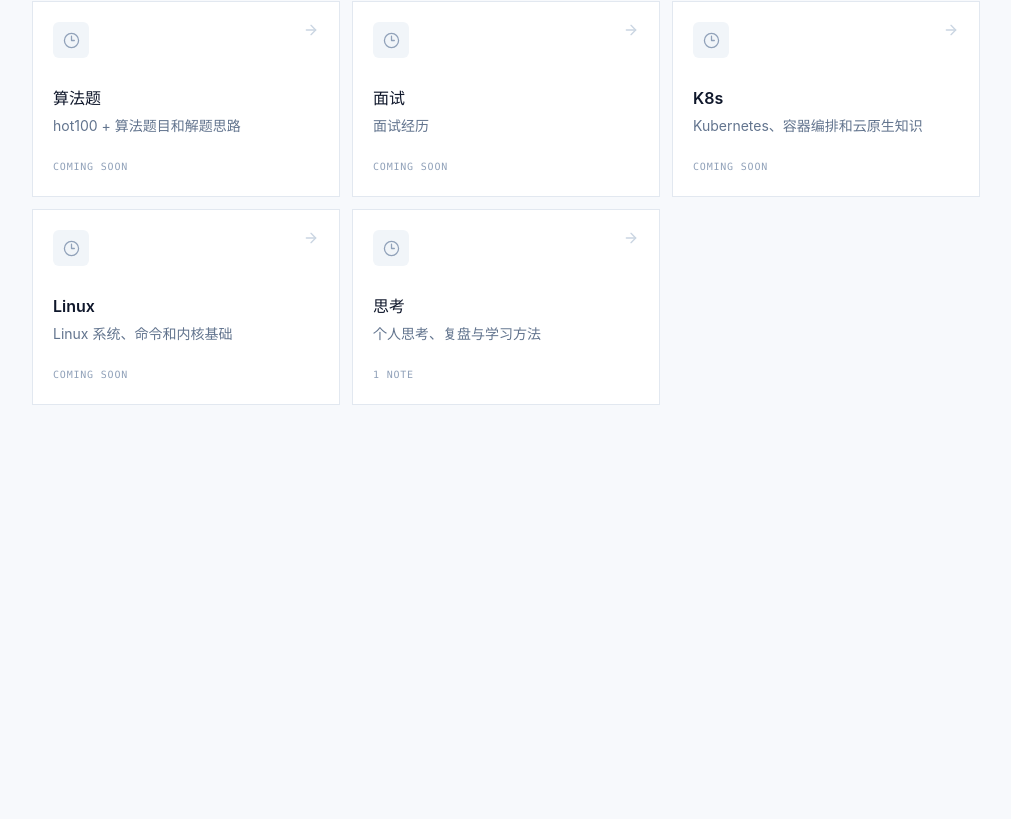
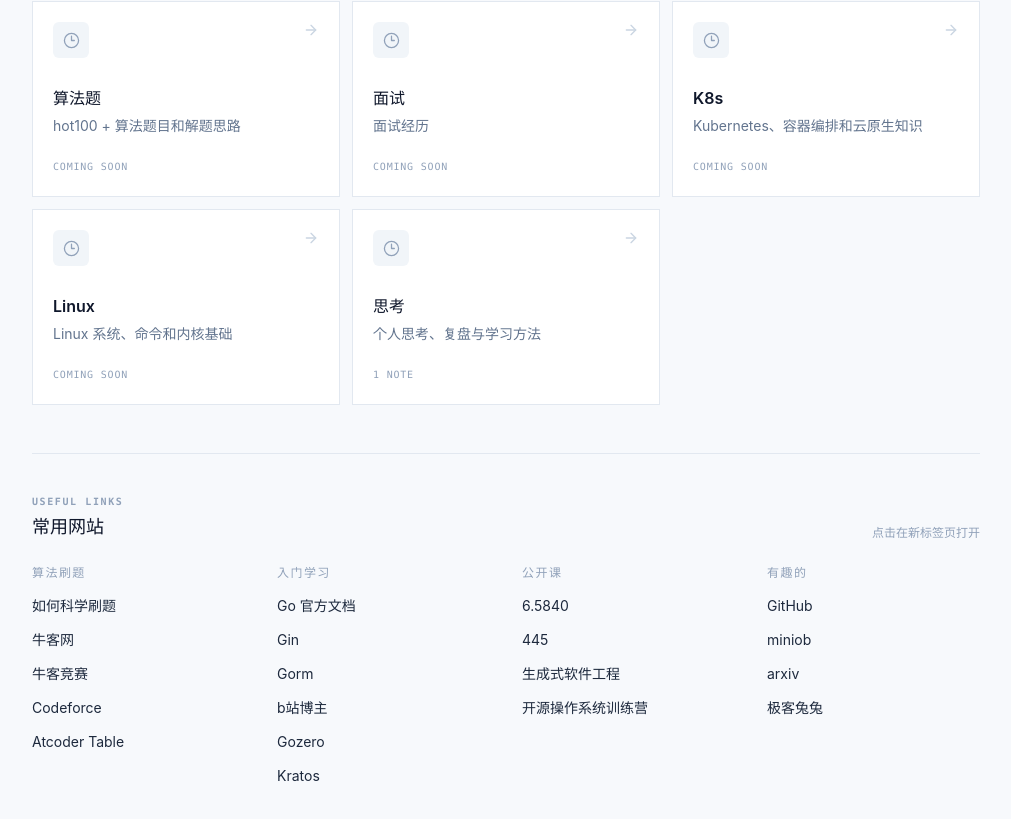
Before and after one commit to syloe1/interview-kb, a React (Vite) app: page / in a window 1280 px wide. Shown: the part 863-1682 px from the top of the page, without its empty margins (260-1271 px from the left). Before the commit the page ends 1308 px from the top, so only its background shows below. Built offline with nearby package versions, Linux system fonts and the light colour scheme.

Commit message:
feat: add bookmarks links section

```diff
--- /dev/null
+++ b/src/components/common/BookmarkLinks.tsx
@@ -0,0 +1,49 @@
+import { ExternalLink } from 'lucide-react';
+import { bookmarkCategories } from '../../data/bookmarks';
+
+export function BookmarkLinks() {
+  return (
+    <section className="mt-12 border-t border-slate-200 pt-10">
+      <div className="mb-6 flex items-end justify-between">
+        <div>
+          <p className="font-mono text-[10px] font-semibold uppercase tracking-[0.16em] text-slate-400">
+            Useful links
+          </p>
+          <h2 className="mt-1 text-lg font-semibold text-slate-900">常用网站</h2>
+        </div>
+        <span className="hidden text-xs text-slate-400 sm:block">
+          点击在新标签页打开
+        </span>
+      </div>
+
+      <div className="grid gap-8 sm:grid-cols-2 lg:grid-cols-4">
+        {bookmarkCategories.map((category) => (
+          <div key={category.title}>
+            <h3 className="mb-3 text-xs font-semibold uppercase tracking-[0.12em] text-slate-400">
+              {category.title}
+            </h3>
+            <ul className="space-y-2.5">
+              {category.links.map((link) => (
+                <li key={link.url}>
+                  <a
+                    href={link.url}
+                    target="_blank"
+                    rel="noreferrer"
+                    className="group inline-flex items-center gap-1.5 text-sm text-slate-600 transition-colors hover:text-[#2e5d94]"
+                  >
+                    {link.label}
+                    <ExternalLink
+                      size={11}
+                      className="opacity-0 transition-opacity group-hover:opacity-60"
+                      aria-hidden="true"
+                    />
+                  </a>
+                </li>
+              ))}
+            </ul>
+          </div>
+        ))}
+      </div>
+    </section>
+  );
+}
--- a/src/components/layout/Header.tsx
+++ b/src/components/layout/Header.tsx
@@ -34,6 +34,19 @@ export function Header({ onMenuClick }: HeaderProps) {
             <SearchBar />
           </div>
 
+          {/* 知乎链接 */}
+          <a
+            href="https://www.zhihu.com/people/4-23-8-17-89"
+            target="_blank"
+            rel="noreferrer"
+            className="flex h-9 items-center gap-2 rounded-md border border-slate-200 px-3 text-sm font-medium text-slate-700 transition-colors hover:border-slate-300 hover:bg-slate-50"
+          >
+            <svg width="16" height="16" viewBox="0 0 24 24" fill="currentColor" aria-hidden="true">
+              <path d="M5.721 0C2.251 0 0 2.25 0 5.719V18.28C0 21.751 2.252 24 5.721 24h12.56C21.751 24 24 21.75 24 18.281V5.72C24 2.249 21.75 0 18.281 0zm1.964 4.078c-.271.73-.5 1.434-.68 2.11h4.587c.545-.006.445 1.165.445 1.165H9.384a57.74 57.74 0 0 1-.102 3.498h3.41c-.132.82-.27 1.542-.413 2.167h-3.07c.03 1.29.074 2.355.133 3.195h-.866c-.346-1.69-.686-2.712-1.02-3.065-.335-.354-.75-.53-1.246-.53-.22 0-.457.058-.71.174v-.89c.348.06.68.09.997.09.45 0 .78-.15.993-.45.213-.3.31-.84.292-1.62H5.096c.036-1.08.074-2.175.114-3.284H3.794v-1.11c.54-.37.952-.77 1.236-1.2.284-.43.474-.85.57-1.26h2.085zm8.443.39c.37 0 .666.13.886.39.22.26.345.62.375 1.08v7.38c-.03.46-.15.82-.36 1.08-.21.26-.51.39-.89.39-.38 0-.68-.13-.9-.39-.22-.26-.34-.62-.36-1.08v-7.38c.02-.46.14-.82.36-1.08.22-.26.52-.39.9-.39zm-3.12 3.05h1.76v7.86h-1.76z"/>
+            </svg>
+            <span className="hidden sm:inline">知乎</span>
+          </a>
+
           {/* 👇 只改这里：将 github.com/ 改为 github.com/syloe1 */}
           <a
             href="https://github.com/syloe1" // ← 改成你的 GitHub 主页
--- /dev/null
+++ b/src/data/bookmarks.ts
@@ -0,0 +1,48 @@
+import type { BookmarkCategory } from '../types';
+
+// ============================================================
+// 常用链接收藏 —— 点击会在新标签页打开
+// 使用方式：在对应分类的 links 数组中添加 { label, url } 即可
+// ============================================================
+
+export const bookmarkCategories: BookmarkCategory[] = [
+  {
+    title: '算法刷题',
+    links: [
+      { label: '如何科学刷题', url: 'https://leetcode.cn/discuss/post/3141566/ru-he-ke-xue-shua-ti-by-endlesscheng-q3yd/' },
+      { label: '牛客网', url: 'https://www.nowcoder.com/' },
+      { label: '牛客竞赛', url: 'https://ac.nowcoder.com/' },
+      { label: 'Codeforce', url: 'https://codeforces.com/contests' },
+      { label: 'Atcoder Table', url: 'https://kenkoooo.com/atcoder/#/table/' },
+    ],
+  },
+  {
+    title: '入门学习',
+    links: [
+      { label: 'Go 官方文档', url: 'https://go.dev/tour/welcome/1' },
+      { label: 'Gin', url: 'https://gin-gonic.com/zh-cn/' },
+      { label: 'Gorm', url: 'https://gorm.io/zh_CN/docs/index.html' },
+      { label: 'b站博主', url: 'https://space.bilibili.com/291348098?spm_id_from=333.337.0.0' },
+      { label: 'Gozero', url: 'https://go-zero.dev/zh-cn/guides/' },
+      { label: 'Kratos', url: 'https://go-kratos.dev/zh-cn/docs/' },
+    ],
+  },
+  {
+    title: '公开课',
+    links: [
+      { label: '6.5840', url: 'https://pdos.csail.mit.edu/6.824/' },
+      { label: '445', url: 'https://15445.courses.cs.cmu.edu/fall2025/' },
+      { label: '生成式软件工程', url: 'https://www.bilibili.com/video/BV1pb8o6yE8f?spm_id_from=333.788.videopod.sections' },
+      { label: '开源操作系统训练营', url: 'https://opencamp.cn/os2edu/camp/2026fall' },
+    ],
+  },
+  {
+    title: '有趣的',
+    links: [
+      { label: 'GitHub', url: 'https://github.com/' },
+      { label: 'miniob', url: 'https://oceanbase.github.io/miniob/' },
+      { label: 'arxiv', url: 'https://arxiv.org/list/cs.SE/recent' },
+      { label: '极客兔兔', url: 'https://geektutu.com/books/7days-golang' },
+    ],
+  },
+];
--- a/src/pages/Home.tsx
+++ b/src/pages/Home.tsx
@@ -1,6 +1,7 @@
 import { ArrowRight, BookOpen, CheckCircle2, Clock3, LibraryBig } from 'lucide-react';
 import { Link } from 'react-router-dom';
 import { navigationItems } from '../data/navigation';
+import { BookmarkLinks } from '../components/common/BookmarkLinks';
 
 const iconByLabel = {
   Projects: LibraryBig,
@@ -118,6 +119,8 @@ export function Home() {
           })}
         </div>
       </section>
+
+      <BookmarkLinks />
     </div>
   );
 }
--- a/src/types/index.ts
+++ b/src/types/index.ts
@@ -20,3 +20,13 @@ export interface Project {
   updatedAt: string       // 更新时间
   moduleCount: number     // 模块数量
 }
+
+export interface BookmarkLink {
+  label: string   // 链接显示文字
+  url: string     // 跳转地址
+}
+
+export interface BookmarkCategory {
+  title: string       // 分类标题
+  links: BookmarkLink[]  // 该分类下的链接列表
+}
```
